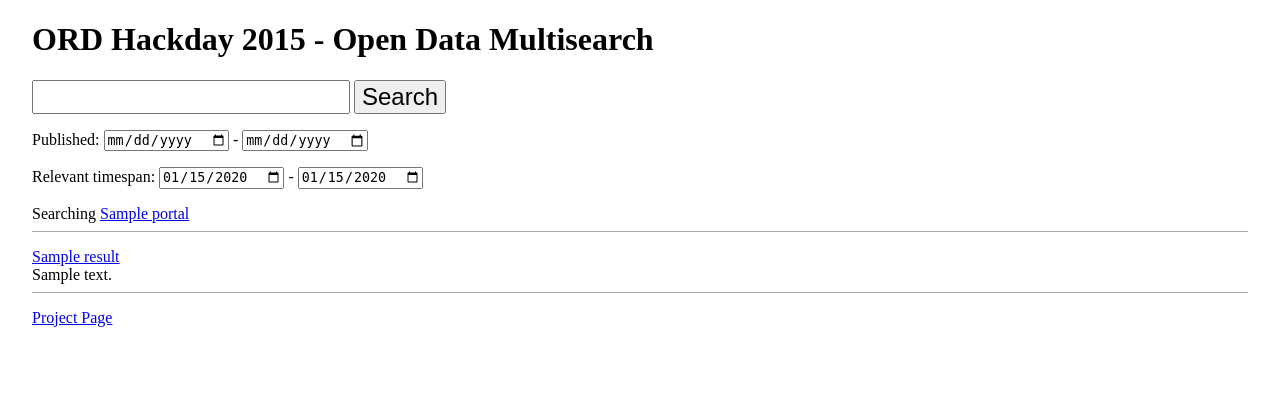
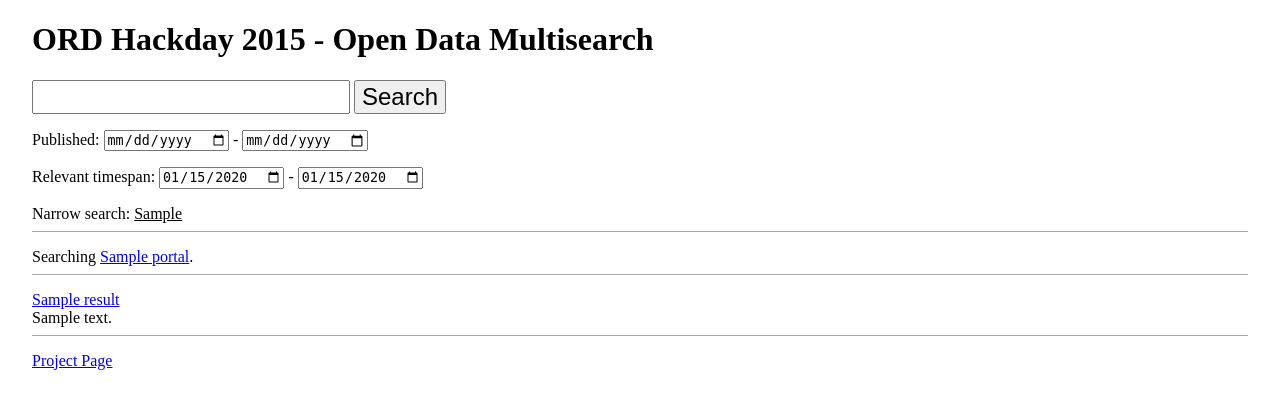
Before and after one commit to bellisk/opendata-multisearch, a Django app: template ord_hackday/search/templates/search.html in a window 1280 px wide. Shown: the top 409 px of the page. Run offline with Django 3.2, Linux system fonts and the light colour scheme; tables that the repository leaves empty hold one stand-in row (values such as "Sample post"); the template is opened without the code that fills it: values that come from a table or form of the project are taken from there, most other values are stand-ins (such as "Sample title", 1, 10 or a date in 2020).

Commit message:
Suggested narrowing search terms.

```diff
--- a/ord_hackday/search/static/search/style.css
+++ b/ord_hackday/search/static/search/style.css
@@ -28,7 +28,7 @@ body {
 }
 
 .portals li:last-child:after {
-    content: "";
+    content: ".";
 }
 
 .results {
@@ -41,3 +41,17 @@ body {
     border-bottom: 1px solid #aaaaaa;
     margin-bottom: 1em;
 }
+
+.narrowing {
+    padding: 0;
+    list-style: none;
+    padding-bottom: 0.5em;
+    border-bottom: 1px solid #aaaaaa;
+    margin-bottom: 1em;
+}
+
+.narrowing li {
+    display: inline;
+    cursor: pointer;
+    text-decoration: underline;
+}
--- a/ord_hackday/search/templates/search.html
+++ b/ord_hackday/search/templates/search.html
@@ -6,12 +6,20 @@
     <meta charset="UTF-8">
     <title>Open Data Multisearch</title>
     <link href="{% static "search/style.css" %}" rel="stylesheet" type="text/css" media="screen">
+    <script>
+        function narrow(term, term_id) {
+            var query_field = document.getElementById('query');
+            query_field.value = query_field.value + " " + term;
+            document.getElementById(term_id).style.display = 'none';
+            document.getElementById('search_form').submit();
+        }
+    </script>
 </head>
 <body>
     <h1>ORD Hackday 2015 - Open Data Multisearch</h1>
 
-    <form action="/" method="get" class="search">
-        <input type="text" name="query" value="{{query}}" class="query"> <input type="submit" value="Search" class="submit">
+    <form action="/" method="get" class="search" id="search_form">
+        <input type="text" name="query" value="{{query}}" class="query" id="query"> <input type="submit" value="Search" class="submit">
         <div class="daterange">
             Published: <input type="date" name="pubfrom" value="{{pubfrom}}"> - <input type="date" name="pubto" value="{{pubto}}">
         </div>
@@ -19,6 +27,15 @@
             Relevant timespan: <input type="date" name="datefrom" value="{{datefrom}}"> - <input type="date" name="dateto" value="{{dateto}}">
         </div>
     </form>
+
+    {% if narrowing_terms %}
+        <ul class="narrowing">
+            Narrow search:
+            {% for n in narrowing_terms %}
+                <li id="n{{forloop.counter}}" onclick="narrow('{{n}}', 'n{{forloop.counter}}')">{{n}}</li>
+            {% endfor %}
+        </ul>
+    {% endif %}
 
     <ul class="portals">
         Searching {% for p in portals %}<li><a href="{{p.url}}">{{p.name}}</a></li>{% endfor %}
```
Also changed, not shown: ord_hackday/search/views.py (+22 -5 lines).
